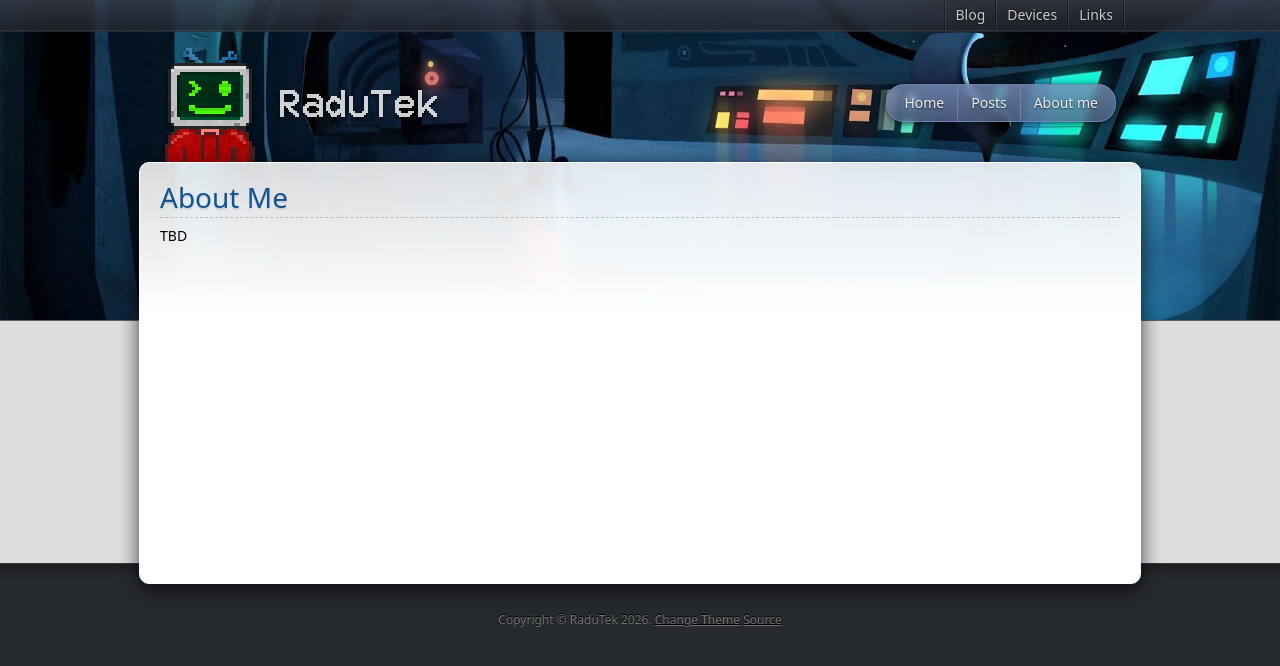
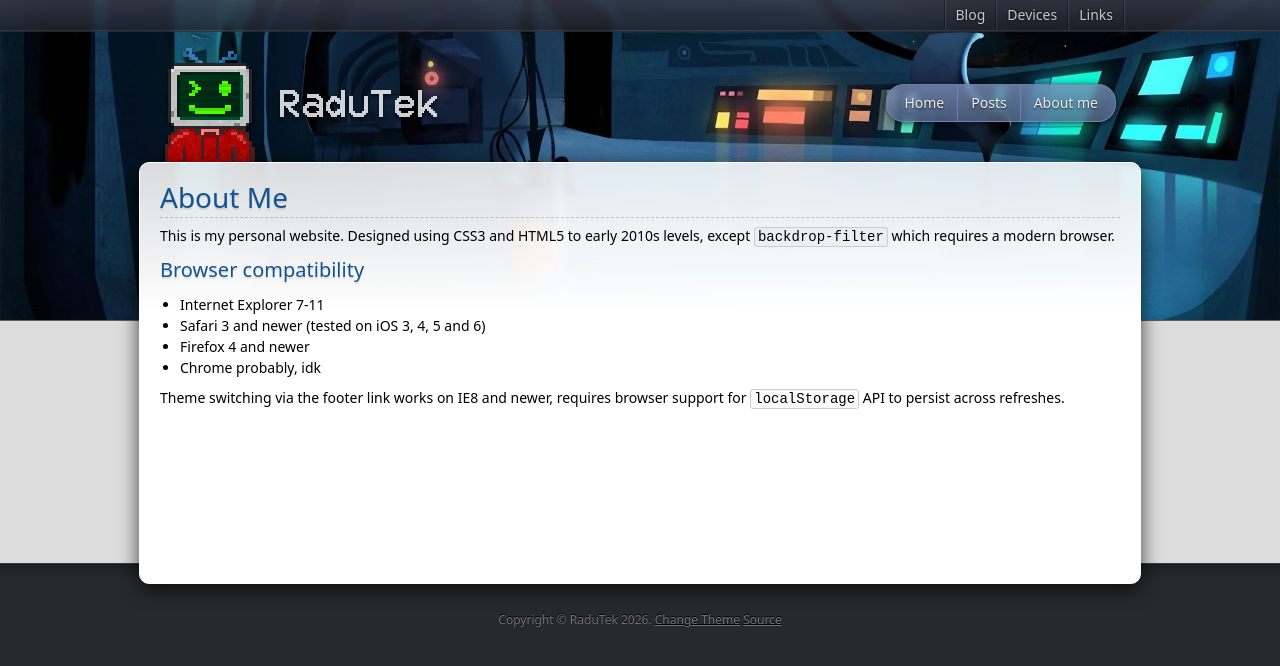
Before and after one commit to RaduTek/RaduTek.github.io, a Jekyll site: the page built from about.md, in a window 1280 px wide. Shown: the top 666 px of the page. Built offline with Jekyll 4.4.1, drawn with Linux system fonts in a browser that asks for light colours.

Commit message:
Content updates, styles for markdown

```diff
--- a/_layouts/default.html
+++ b/_layouts/default.html
@@ -20,6 +20,7 @@
         document.createElement('aside');
         document.createElement('main');
         document.createElement('footer');
+        document.createElement('code');
     </script>
     <![endif]-->
 </head>
--- a/about.md
+++ b/about.md
@@ -4,4 +4,13 @@ title: About Me
 permalink: /about/
 ---
 
-TBD
+This is my personal website. Designed using CSS3 and HTML5 to early 2010s levels, except `backdrop-filter` which requires a modern browser.
+
+### Browser compatibility
+
+- Internet Explorer 7-11
+- Safari 3 and newer (tested on iOS 3, 4, 5 and 6)
+- Firefox 4 and newer
+- Chrome probably, idk
+
+Theme switching via the footer link works on IE8 and newer, requires browser support for `localStorage` API to persist across refreshes.
--- a/style.css
+++ b/style.css
@@ -23,7 +23,6 @@ cite,
 code,
 del,
 dfn,
-em,
 img,
 ins,
 kbd,
@@ -440,7 +439,7 @@ small, .text-small {
     margin: 20px;
 }
 
-.page .content main div {
+.page .content main > div {
     overflow: hidden;
 }
 
@@ -573,7 +572,7 @@ small, .text-small {
     color: #eee;
 }
 
-.card {
+.card, pre {
     border: 1px solid #ccc;
     background-color: #f5f5f5;
     background-color: rgba(0, 0, 0, 0.05);
@@ -585,7 +584,7 @@ small, .text-small {
     padding: 0 8px;
     box-shadow: 0 2px 6px rgba(0, 0, 0, 0.2), inset 0 1px 0 rgba(255, 255, 255, 0.8);
 }
-.dark .card {
+.dark .card, .dark pre {
     border-color: #24909a;
     border-color: rgba(4, 204, 223, 0.3);
     background-color: #162129;
@@ -602,6 +601,32 @@ small, .text-small {
 .card p {
     margin: 6px 0 !important;
     line-height: 1.2;
+}
+
+pre, code {
+    font-family: monospace, monospace;
+}
+pre {
+    padding: 4px 6px;
+    border-radius: 4px;
+    box-shadow: 0 2px 6px rgba(0, 0, 0, 0.2), inset 0 1px 0 rgba(255, 255, 255, 0.8);
+}
+code {
+    border: 1px solid #ccc;
+    background-color: rgba(0, 0, 0, 0.02);
+    border-radius: 3px;
+    padding: 1px 3px;
+}
+.dark code {
+    border-color: #24909a;
+    border-color: rgba(4, 204, 223, 0.3);
+    background-color: rgba(0, 15, 25, 0.3);
+}
+pre code {
+    padding: 0;
+    border: none;
+    background-color: transparent !important;
+    border-radius: 0;
 }
 
 @media screen and (max-width: 1000px) {
```
Also changed, not shown: README.md.
